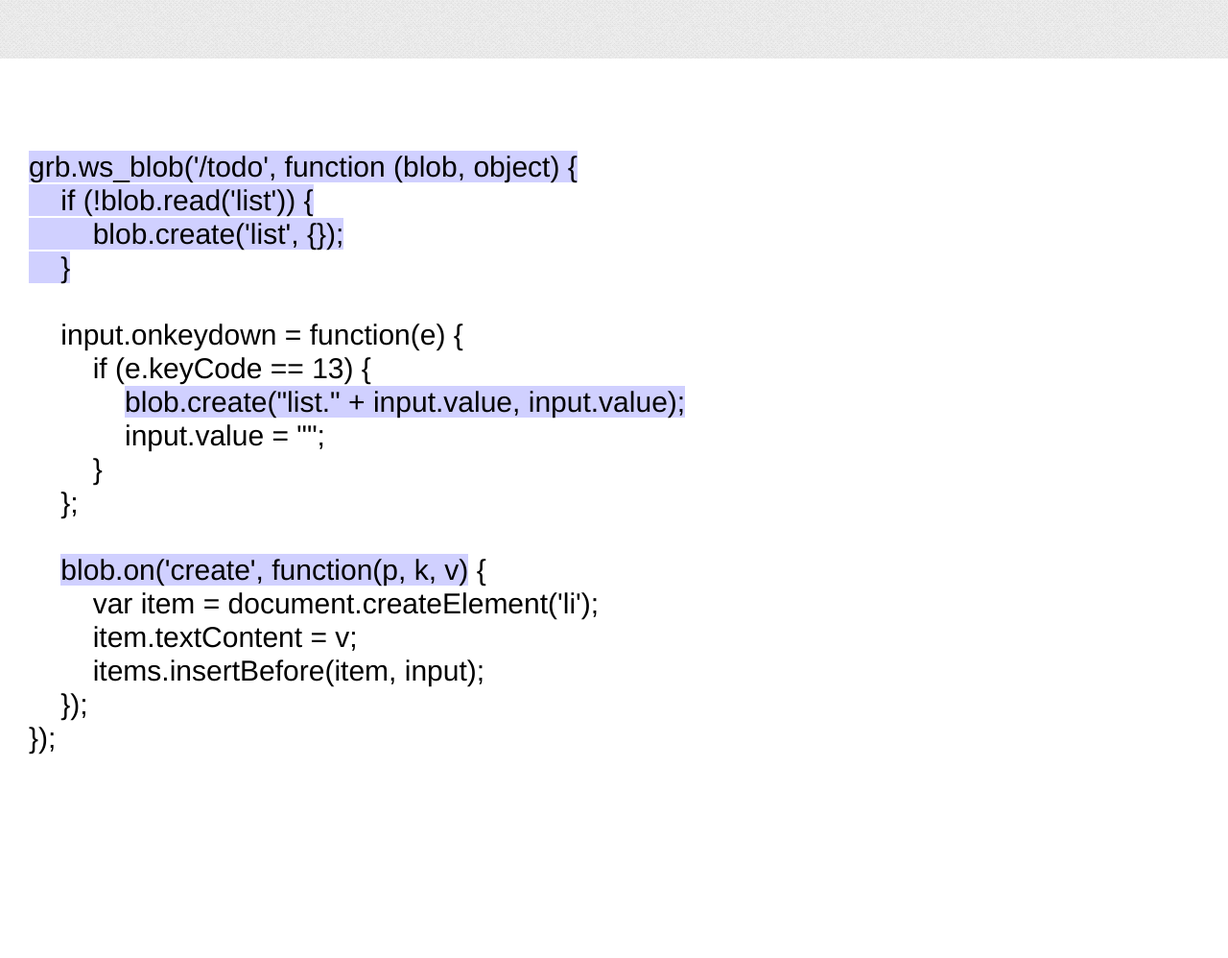
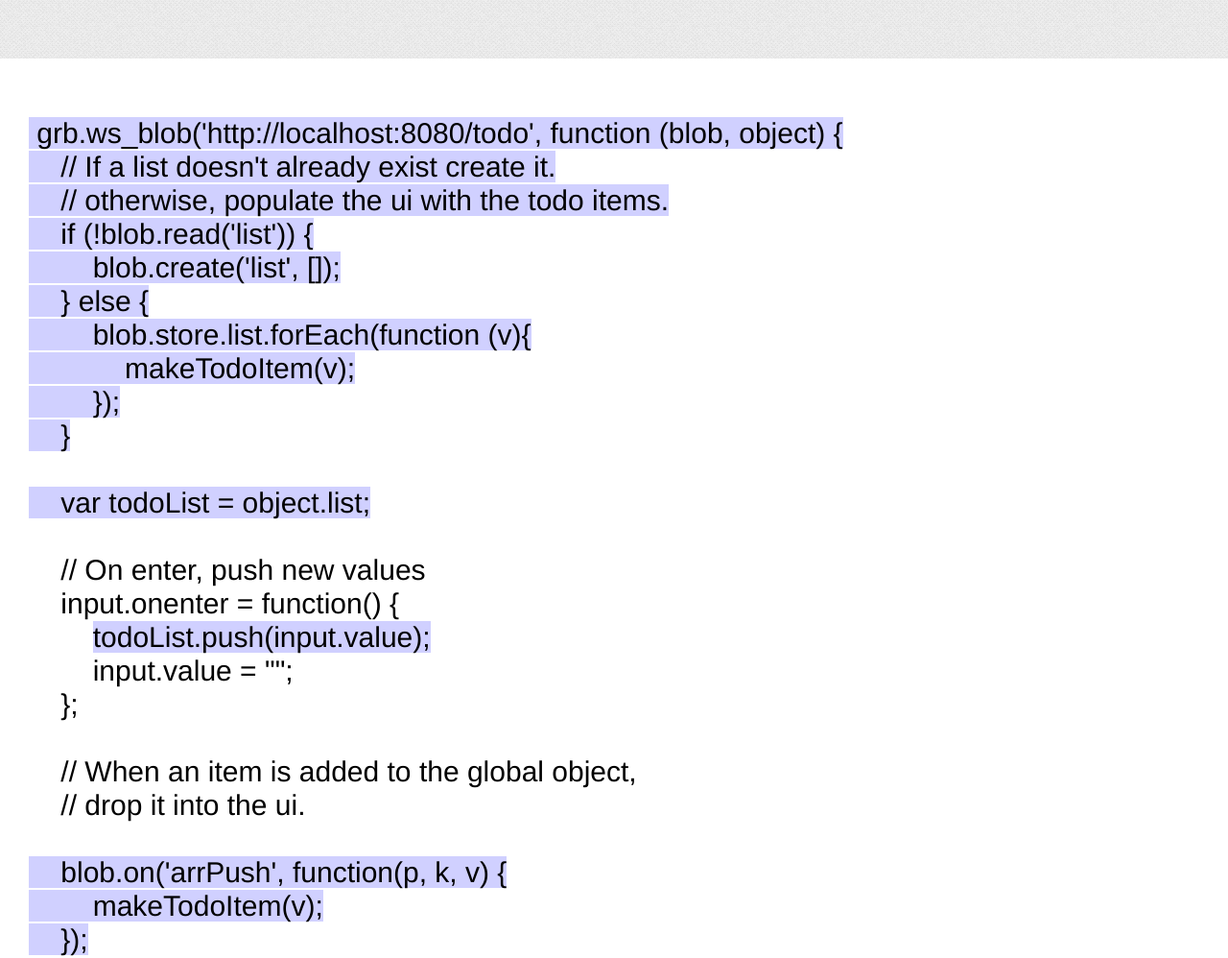
Before and after one commit to meyerkizner/grb-simple, a website: page public/todo.html in a window 1280 px wide. Shown: the part 759-1757 px from the top of the page at 96% size. Before the commit the page ends 1605 px from the top, so only its background shows below. Drawn offline with Linux system fonts and the light colour scheme.

Commit message:
updated code in the html

```diff
--- a/public/todo.html
+++ b/public/todo.html
@@ -14,25 +14,33 @@
         </div>
         <div id="code">
 <pre>
-<span class="highlight">
-grb.ws_blob('/todo', function (blob, object) {
+<span class="highlight"> grb.ws_blob('http://localhost:8080/todo', function (blob, object) {
+    // If a list doesn't already exist create it.
+    // otherwise, populate the ui with the todo items.
     if (!blob.read('list')) {
-        blob.create('list', {});
-    }</span>
+        blob.create('list', []);
+    } else {
+        blob.store.list.forEach(function (v){
+            makeTodoItem(v);
+        });
+    }
 
-    input.onkeydown = function(e) {
-        if (e.keyCode == 13) {
-            <span class="highlight">blob.create("list." + input.value, input.value);</span>
-            input.value = "";
-        }
+    var todoList = object.list;</span>
+
+    // On enter, push new values
+    input.onenter = function() {
+        <span class="highlight">todoList.push(input.value);</span>
+        input.value = "";
     };
 
-    <span class="highlight">blob.on('create', function(p, k, v)</span> {
-        var item = document.createElement('li');
-        item.textContent = v;
-        items.insertBefore(item, input);
-    });
+    // When an item is added to the global object,
+    // drop it into the ui.
+    <span class="highlight">
+    blob.on('arrPush', function(p, k, v) {
+        makeTodoItem(v);
+    });</span>
 });
+
 </pre>
         </div>
         <script src="grb.js"></script>
```
